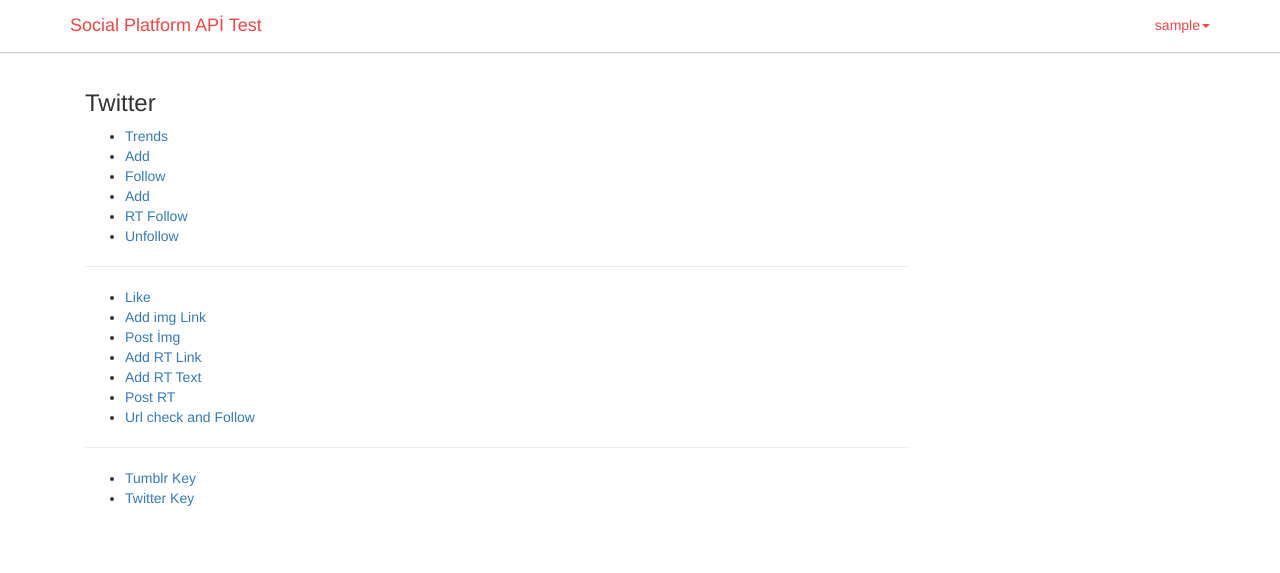
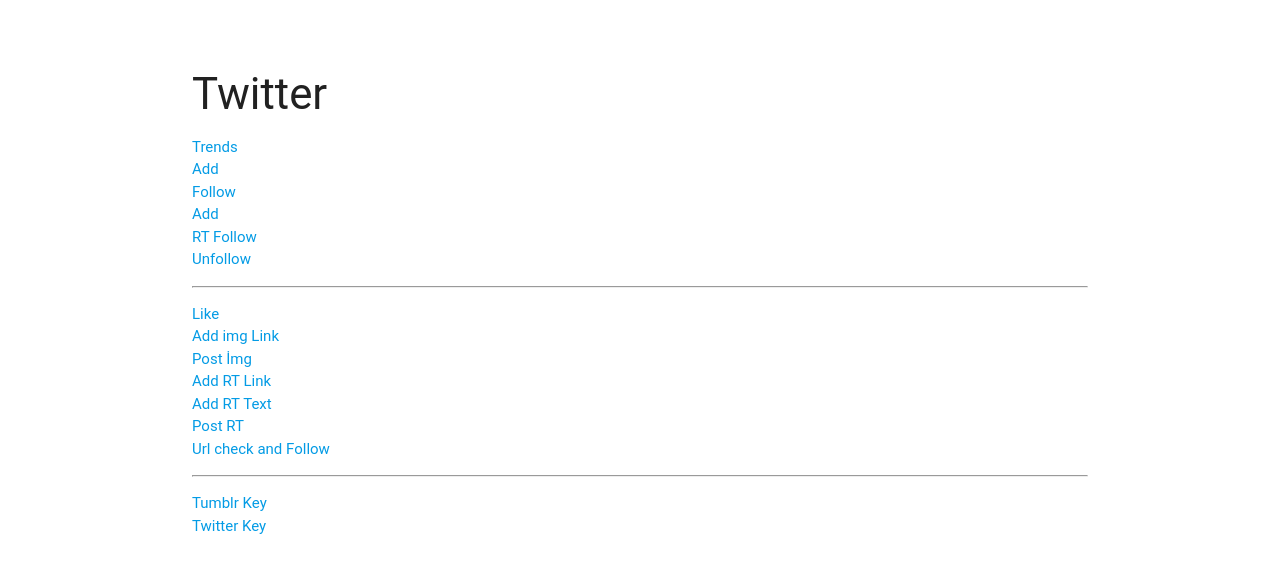
Before and after one commit to tolgahanuzun/TT_Platform, a Django app: page / in a window 1280 px wide. Shown: the top 573 px of the page. Run offline with Django 3.2, Linux system fonts and the light colour scheme; the visitor is signed in with stand-in values (Sample User, id 1); some libraries are stand-ins or nearby versions; some web fonts are replaced.

Commit message:
Full Edit and template update

```diff
--- a/template/base.html
+++ b/template/base.html
@@ -3,56 +3,51 @@
 <html>
 <head>
 	{% load static %}
-        <link rel="stylesheet" href="{% static 'css/index.css' %}">
-		<link rel="stylesheet" href="https://maxcdn.bootstrapcdn.com/font-awesome/4.4.0/css/font-awesome.min.css">
-        <link rel="stylesheet" href="{% static 'css/register.css' %}">
-        <link rel="stylesheet" href="https://maxcdn.bootstrapcdn.com/bootstrap/3.3.5/css/bootstrap.min.css">
-        <link href='http://fonts.googleapis.com/css?family=Open+Sans:400,300,300italic,400italic,600' rel='stylesheet' type='text/css'>
-        <script src="//code.jquery.com/jquery-1.10.2.min.js"></script>
-        <script src="//netdna.bootstrapcdn.com/bootstrap/3.1.0/js/bootstrap.min.js"></script>
+
+        <link rel="stylesheet" href="{% static 'css/materialize.css' %}">
+        <link rel="stylesheet" href="https://maxcdn.bootstrapcdn.com/font-awesome/4.5.0/css/font-awesome.min.css">
+        <link href="https://fonts.googleapis.com/icon?family=Material+Icons" rel="stylesheet">
+
+        <script src="https://code.jquery.com/jquery-2.1.1.min.js"></script>
         <script src="{% static 'js/index.js' %}"></script>
+        <script src="{% static 'js/materialize/materialize.js' %}"></script>
+        <script src="{% static 'js/materialize/init.js' %}"></script>
+
+
+        <title>TT Platform</title>
 
 
 </head>
-<body>
 
-<nav class="navbar navbar-findcond navbar-fixed-top">
-    <div class="container">
-        <div class="navbar-header">
-            <a class="navbar-brand" href="/">Social Platform APİ Test</a>
-        </div>
-        <div class="collapse navbar-collapse" id="navbar">
-            <ul class="nav navbar-nav navbar-right">
-            {% if request.user.is_authenticated %}
-               <!--  <li class="dropdown">
-                    <a href="#" class="dropdown-toggle" data-toggle="dropdown" role="button" aria-expanded="false"><i class="fa fa-fw fa-bell-o"></i> Bildirimler <span class="badge">0</span></a>
-                    <ul class="dropdown-menu" role="menu">
-                        <li><a href="#"><i class="fa fa-fw fa-tag"></i> <span class="badge">Music</span> sayfası <span class="badge">Video</span> sayfasında etiketlendi</a></li>
-                    </ul>
-                </li> -->
-                <li class="dropdown">
-                    <a href="#" class="dropdown-toggle" data-toggle="dropdown" role="button" aria-expanded="false">{{user.username}}<span class="caret"></span></a>
-                    <ul class="dropdown-menu" role="menu">
-                        <li class="divider"></li>
-                        <li><a href="/logout/">Logout</a></li>
-                        <li><a href="/admin/">Admin</a></li>
 
-                    </ul>
-                </li>
-            {% elif not request.user.is_authenticated %}
-                <li class="active"><a href="/login/">Login <span class="sr-only"></span></a></li>
-                <li class="active"><a href="/register">Register<span class="sr-only"></span></a></li>
-            {% endif %}
-             </ul>
-        </div>
-    </div>
-</nav>
+{% if request.user.is_authenticated %}
 
 
 
-	{% block register %}{% endblock %}
-	{% block login %}{% endblock %}
-	{% block index %}{% endblock %}
+
+
+{% elif not request.user.is_authenticated %}
+<body>
+<nav class="light-blue lighten-2" role="navigation">
+    <div class="nav-wrapper container"><a id="logo-container" href="/" class="brand-logo">Social Platform APİ Test</a>
+      <ul class="right hide-on-med-and-down">
+        <li><a href="/login/">Login</a></li>
+        <li><a href="/register">Register</a></li>
+      </ul>
+
+      <ul id="nav-mobile" class="side-nav">
+        <li><a href="/login">login</a></li>
+        <li><a href="/register">register</a></li>
+      </ul>
+      <a href="#" data-activates="nav-mobile" class="button-collapse"><i class="material-icons">menu</i></a>
+    </div>
+  </nav>
+
+{% endif %}
+
+    {% block register %}{% endblock %}
+    {% block login %}{% endblock %}
+    {% block index %}{% endblock %}
     {% block twitter %}{% endblock %}
     {% block twitter_fallow %}{% endblock %}
     {% block twitter_rt %}{% endblock %}
@@ -62,6 +57,8 @@
     {% block twitter_add %}{% endblock %}
 
 
+
+
+
 </body>
-
 </html>
```
